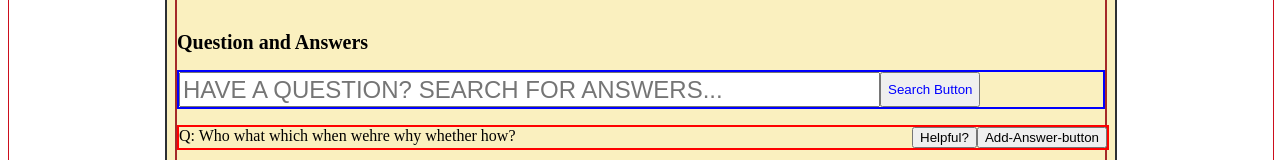
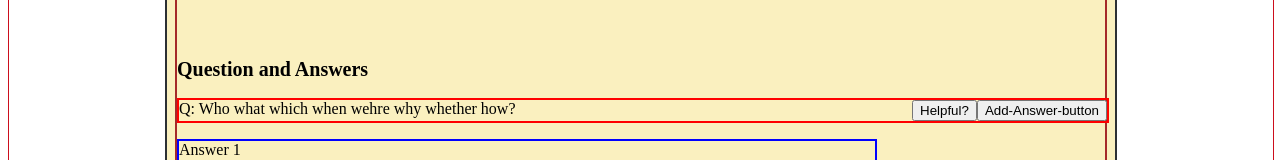
Before and after one commit to Atelier-Innovations/Front-End, a React app: page / in a window 1280 px wide. Shown: the part 2297-2457 px from the top of the page. Built offline with nearby package versions, Linux system fonts and the light colour scheme; the HTML template or start-up script is replaced by a standard one.

Commit message:
Creating SearchBar component

```diff
--- a/src/components/qAndA/QandA.tsx
+++ b/src/components/qAndA/QandA.tsx
@@ -1,4 +1,5 @@
 import React, { FC } from 'react';
+import SearchBar from './qAndA/SearchBar';
 // type checing to be functional .
 // const QandA: React.FC = (props) => {
 // };
@@ -11,10 +12,11 @@
     <section className="widget q-and-a">
       <div className="q-and-a-container">
         <h1>Question and Answers</h1>
-        <div className="search-bar">
+
+        {/* <div className="search-bar">
         <input name="search-bar-text" type="text" placeholder="HAVE A QUESTION? SEARCH FOR ANSWERS..."/>
         <button className="search-button">Search Button</button>
-        </div>
+        </div> */}
 
         <div className="question-container">
           <div>Q: Who what which when wehre why whether how?</div>
--- a/src/styles/main.scss
+++ b/src/styles/main.scss
@@ -305,5 +305,4 @@
       height: 150%;
     }
   }
-
 }
```
